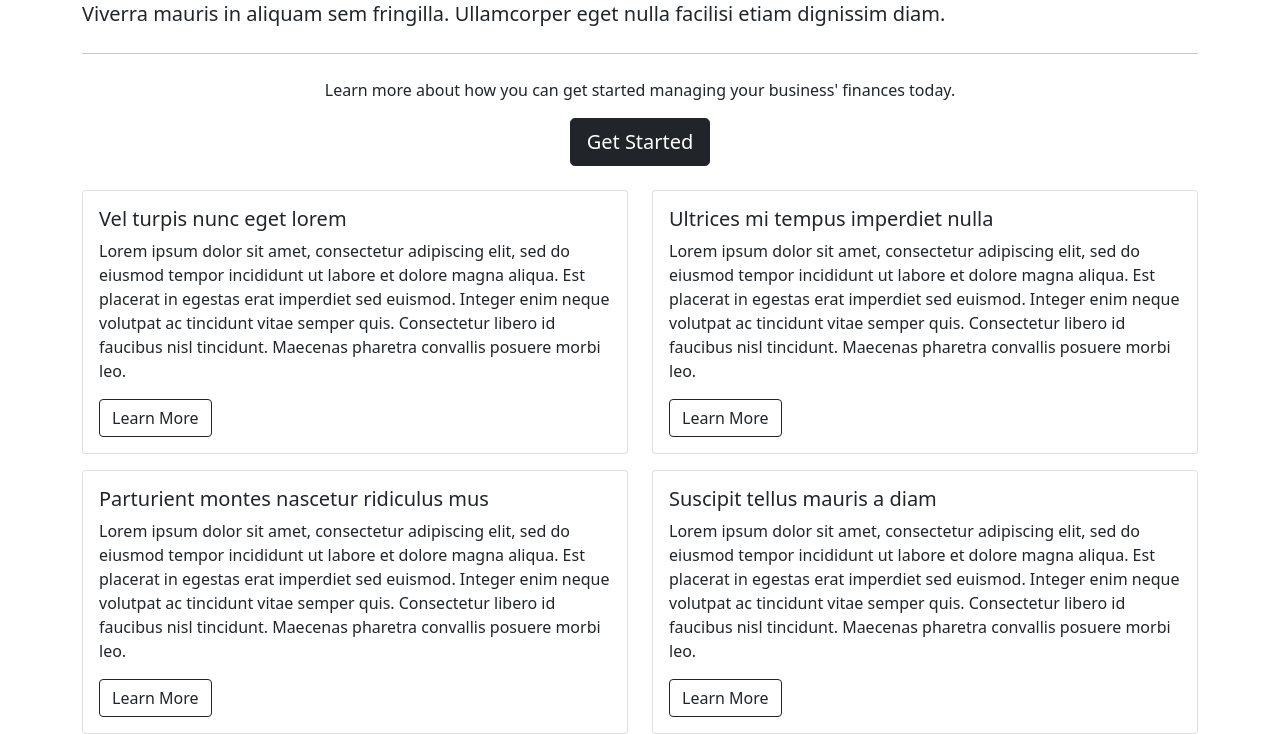
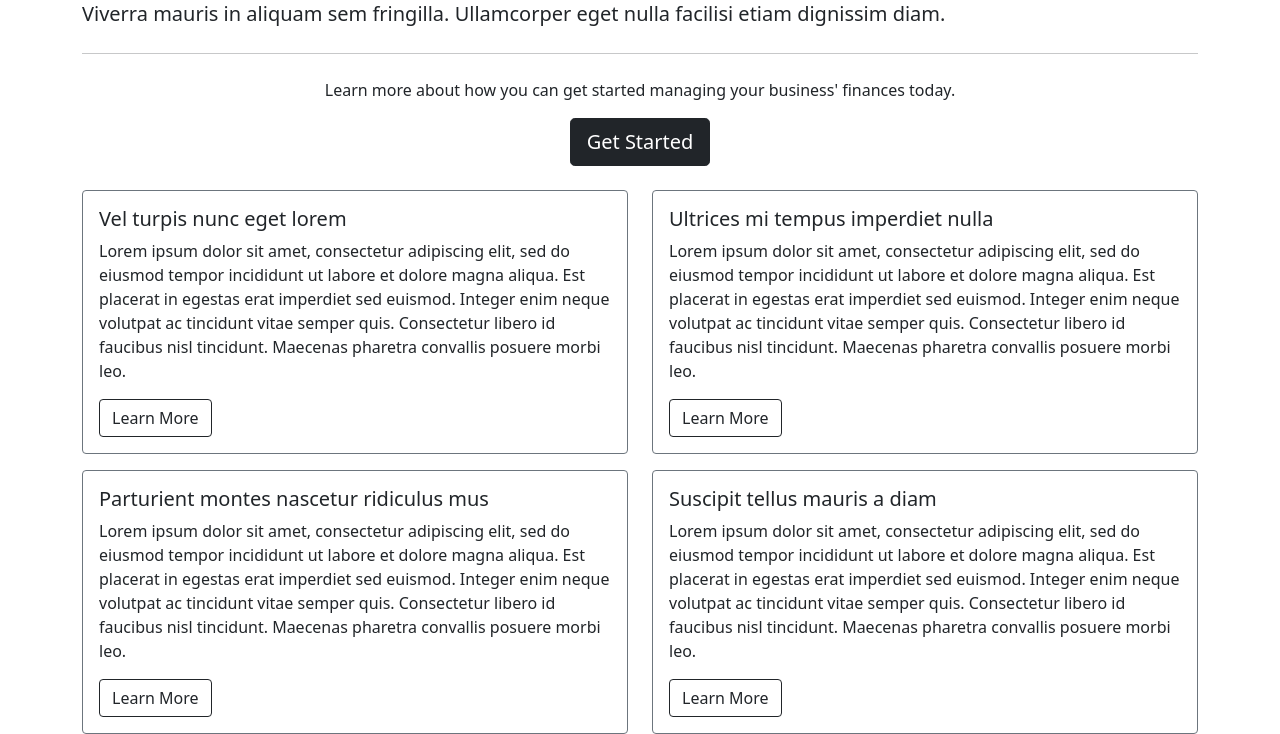
Before and after one commit to abm-77/VirtualConsultantMomentum2021, a Flask app: page / in a window 1280 px wide. Shown: the part 335-1069 px from the top of the page. Run offline with Flask 2, Linux system fonts and the light colour scheme.

```diff
--- a/flask/app/templates/macros/card_macros.html
+++ b/flask/app/templates/macros/card_macros.html
@@ -1,5 +1,5 @@
 {% macro basic_info_button_card(title="", text="", buttonText="", dest="/") -%}
-<div class="card">
+<div class="card border-secondary">
     <div class="card-body">
 
         <h5 class="card-title">{{title}}</h5>
--- a/flask/app/templates/public/index.html
+++ b/flask/app/templates/public/index.html
@@ -27,8 +27,8 @@
 
       <hr class="my-4">
 
+      <!-- Link to Getting Started -->
       <div class="text-center">
-          <!-- Link to Getting Started -->
           <p>Learn more about how you can get started managing your business' finances today.</p>
           <p class="lead">
             <a class="btn btn-dark btn-lg" href="#" role="button">Get Started</a>
@@ -36,6 +36,7 @@
       </div>
     </div>
 
+    <!-- Information Grid -->
     <div class="row mb-3">
 
         <div class="col">
```
